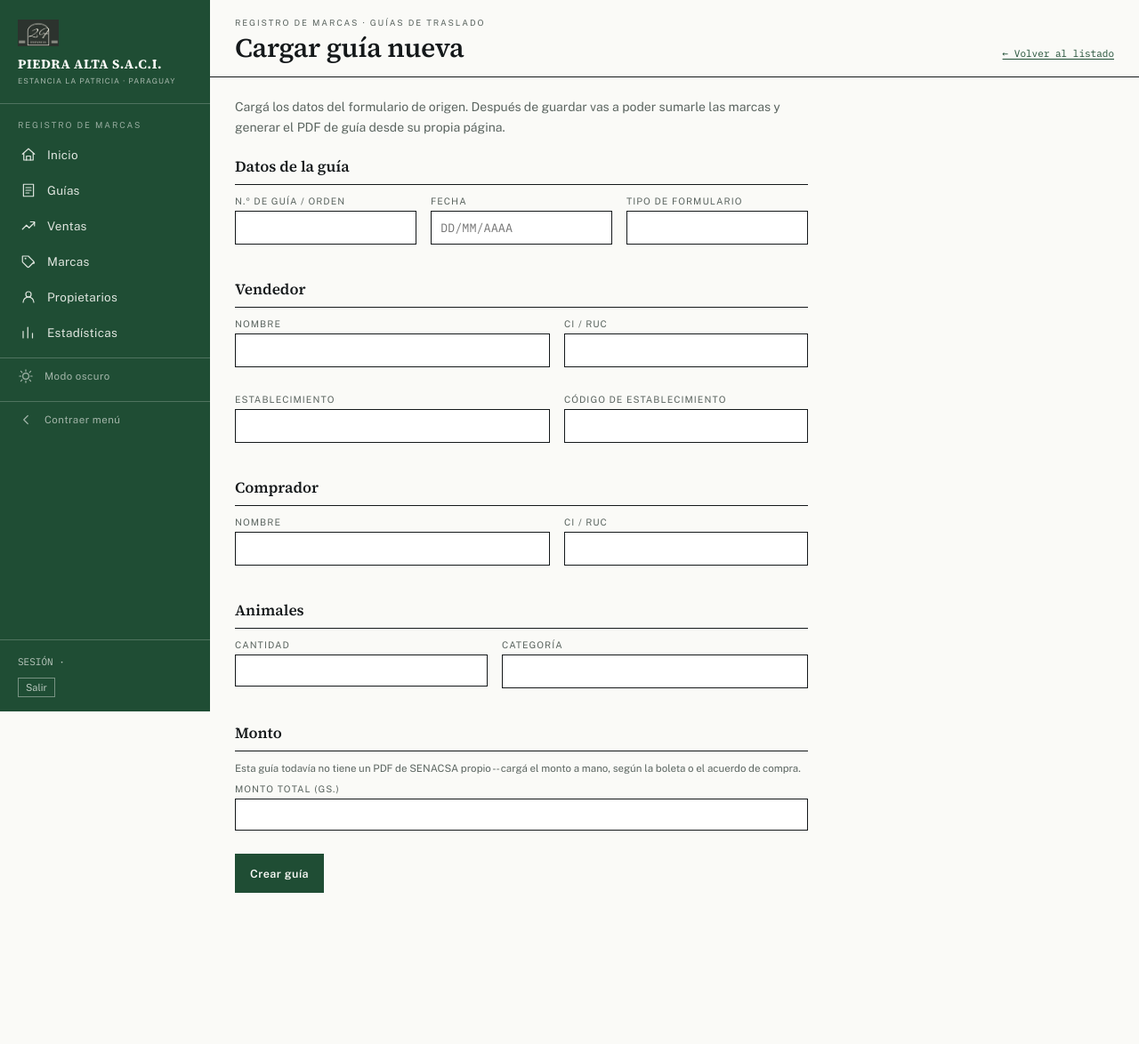
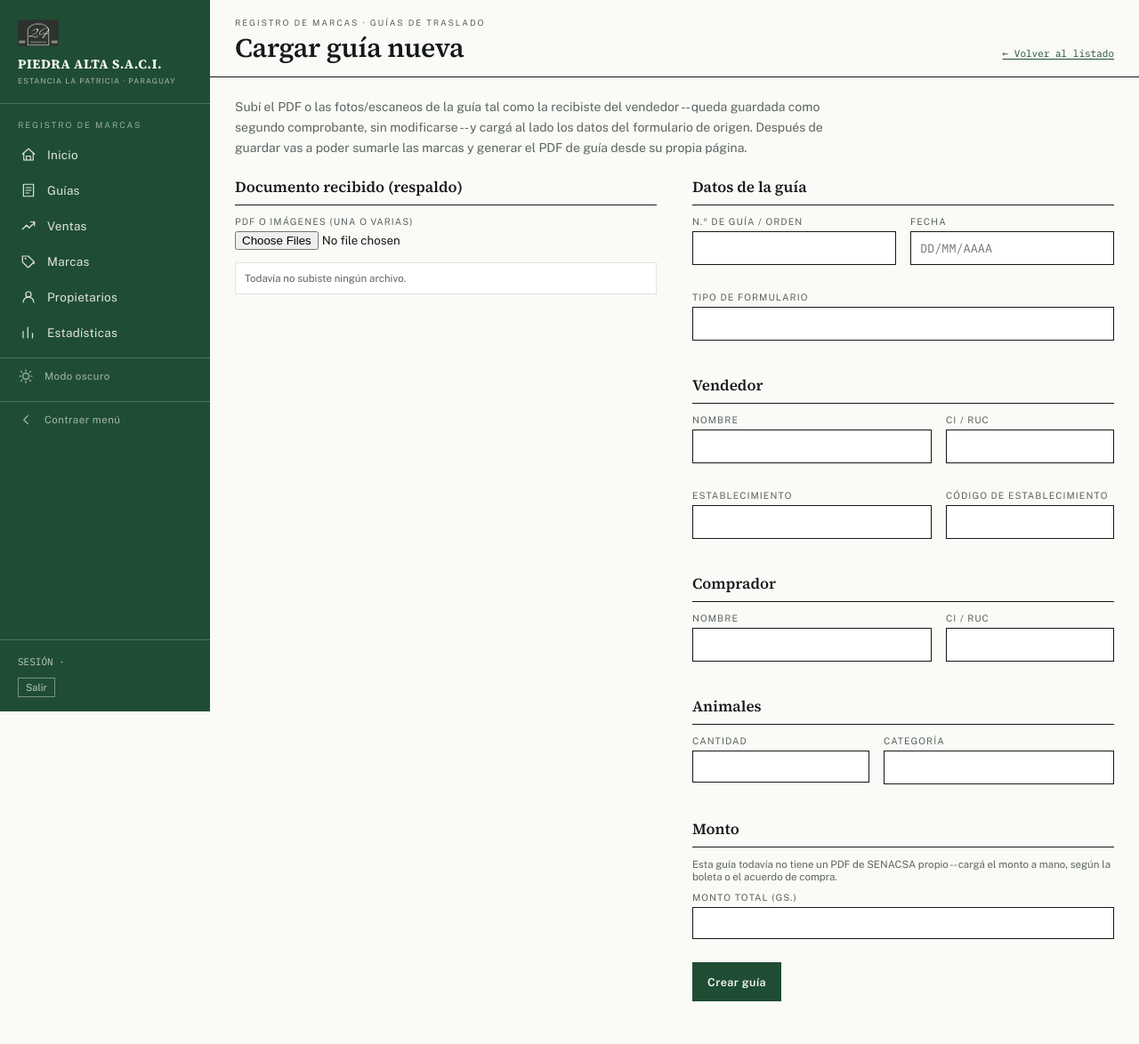
Before and after one commit to RoqueLuis07/piedra_alta_saci, a Flask app: template marcas/servidor/templates/guia_nueva.html in a window 1280 px wide. Shown: the whole page at 89% size. Before the commit the page ends 1004 px from the top, so only its background shows below. Run offline with Flask 3, Linux system fonts and the light colour scheme; the template is opened without the code that fills it, so the values that code supplies are empty; some libraries are stand-ins or nearby versions.

Commit message:
Respaldo del documento recibido al cargar una Compra (Guía)
Las guías de compra que recibimos de otros vendedores llegan en el mismo
formato que las de venta, pero hasta ahora no quedaba ningún archivo
guardado -- sólo los datos tipeados a mano. Se agrega la posibilidad de
subir, al crear la guía, el PDF o las fotos/escaneos del documento tal
como se recibió, como segundo comprobante permanente junto a los datos
cargados.

- "Nueva guía" (sólo para Compra, Venta no cambia) pasa a ser un panel
  dividido: a la izquierda se sube el respaldo con vista previa en vivo
  (en el propio navegador, sin ida y vuelta al servidor), a la derecha se
  cargan los datos de siempre.
- Se puede subir un único PDF (se guarda tal cual) o varias fotos/imágenes
  sueltas (se combinan en un solo PDF de varias páginas, en el orden en
  que se subieron) -- columnas operaciones.respaldo_pdf/respaldo_pdf_nombre
  nuevas, permanentes (a diferencia del borrador de Venta, no se borran).
- La ficha de la guía muestra un link para ver ese documento cuando existe.

Verificado con Postgres real (PDF único y combinación de dos imágenes en
un PDF de 2 páginas) y con Playwright en claro y oscuro. 128 tests de
pytest en verde.

Co-Authored-By: Claude Sonnet 5 <noreply@anthropic.com>
Claude-Session: https://claude.ai/code/session_01P9FUGVVQiaHBDkfKbUfr8i

```diff
--- a/marcas/servidor/app.py
+++ b/marcas/servidor/app.py
@@ -29,6 +29,7 @@ from flask_wtf.csrf import CSRFError
 from openpyxl import Workbook
 from openpyxl.styles import Alignment, Font, PatternFill
 from openpyxl.utils import get_column_letter
+from PIL import Image
 
 import pypdfium2 as pdfium
 
@@ -79,6 +80,7 @@ from marcas.servidor.consultas import (
     ficha_marca,
     guardar_borrador_venta,
     guardar_filtro,
+    guardar_respaldo_operacion,
     historial_cambios_resueltos,
     imagen_marca,
     listar_filtros,
@@ -94,6 +96,7 @@ from marcas.servidor.consultas import (
     obtener_marca_por_id,
     obtener_operacion_por_id,
     obtener_propietario,
+    obtener_respaldo_operacion,
     obtener_usuario_por_email,
     obtener_usuario_por_id,
     ocultar_marca,
@@ -263,6 +266,26 @@ def _previsualizar_estampado(conexion, operacion: dict, marcas_elegidas: list[di
     return {"paginas": paginas_png, "cupo": cupo, "encabezado": encabezado, "error": error}
 
 
+def _preparar_respaldo(archivos) -> tuple[bytes, str]:
+    """Arma el documento de respaldo permanente de una Compra a partir de lo
+    subido en "Nueva guía": si es un único PDF, se guarda tal cual (es el
+    caso de un escaneo ya armado en PDF); si son una o varias imágenes
+    (fotos o páginas escaneadas sueltas), se combinan en un solo PDF de
+    varias páginas, en el orden en que se subieron -- así el respaldo
+    siempre queda como un solo documento, sea cual sea el formato de origen,
+    y se puede ver/descargar igual que cualquier otro PDF de la operación."""
+    if len(archivos) == 1 and (
+        archivos[0].mimetype == "application/pdf" or archivos[0].filename.lower().endswith(".pdf")
+    ):
+        archivo = archivos[0]
+        return archivo.read(), archivo.filename
+
+    imagenes = [Image.open(archivo.stream).convert("RGB") for archivo in archivos]
+    buffer = io.BytesIO()
+    imagenes[0].save(buffer, format="PDF", save_all=True, append_images=imagenes[1:])
+    return buffer.getvalue(), "respaldo.pdf"
+
+
 def crear_app() -> Flask:
     app = Flask(__name__)
     app.secret_key = os.environ.get("FLASK_SECRET_KEY")
@@ -853,6 +876,15 @@ def crear_app() -> Flask:
             operacion_id = crear_operacion(conexion, campos, perfil["id"])
         except Exception as exc:
             return _error_seguro("No se pudo crear la guía.", exc)
+
+        archivos_respaldo = [a for a in request.files.getlist("respaldo") if a and a.filename]
+        if archivos_respaldo:
+            try:
+                contenido, nombre = _preparar_respaldo(archivos_respaldo)
+                guardar_respaldo_operacion(conexion, operacion_id, contenido, nombre)
+            except Exception as exc:
+                print(f"crear_guia: no se pudo guardar el respaldo de {operacion_id}: {exc}")
+
         return redirect(url_for("ver_guia", operacion_id=operacion_id))
 
     @app.post("/ventas/nueva")
@@ -898,6 +930,16 @@ def crear_app() -> Flask:
             cambio_pendiente=cambio_pendiente,
             perfil=perfil_actual(),
         )
+
+    @app.get("/guias/<int:operacion_id>/respaldo.pdf")
+    @requiere_sesion
+    def respaldo_operacion_pdf(operacion_id: int):
+        conexion = conexion_actual()
+        resultado = obtener_respaldo_operacion(conexion, operacion_id)
+        if not resultado:
+            return _registro_no_encontrado("Esta guía no tiene un documento de respaldo cargado.")
+        contenido, nombre = resultado
+        return send_file(io.BytesIO(contenido), download_name=nombre, mimetype="application/pdf")
 
     @app.post("/guias/<int:operacion_id>")
     @requiere_sesion
--- a/marcas/servidor/templates/guia_detalle.html
+++ b/marcas/servidor/templates/guia_detalle.html
@@ -41,6 +41,9 @@
   </div>
   {% if operacion.creado_por_nombre %}
   <div class="sub mono" style="margin-top: 18px;">CARGADA POR {{ operacion.creado_por_nombre|upper }}{% if operacion.creado_en %} · {{ operacion.creado_en|fecha_hora }}{% endif %}</div>
+  {% endif %}
+  {% if operacion.respaldo_pdf %}
+  <div class="sub" style="margin-top: 6px;"><a href="{{ url_for('respaldo_operacion_pdf', operacion_id=operacion.id) }}" target="_blank">Ver documento de respaldo (el que se recibió del vendedor) &rarr;</a></div>
   {% endif %}
 
   <div style="display: flex; gap: 40px; flex-wrap: wrap; margin-top: 20px;" class="buscar-cols">
--- a/marcas/servidor/templates/guia_nueva.html
+++ b/marcas/servidor/templates/guia_nueva.html
@@ -6,33 +6,30 @@
 {% block meta_encabezado %}<a href="{{ url_for('ventas' if modo == 'venta' else 'guias') }}">&larr; Volver al listado</a>{% endblock %}
 
 {% block contenido %}
+{% if modo == 'venta' %}
 <div class="contenido" style="max-width: 700px;">
   <p style="font-size: 14px; line-height: 1.65; color: var(--texto-secundario); margin: 22px 0 0;">
-    {% if modo == 'venta' %}
     Cargá los datos de la venta según el documento de SENACSA. Después de guardar vas a poder subir ese PDF, asignarle las marcas y generar las cuatro copias desde su propia página.
-    {% else %}
-    Cargá los datos del formulario de origen. Después de guardar vas a poder sumarle las marcas y generar el PDF de guía desde su propia página.
-    {% endif %}
   </p>
 
-  <form method="post" action="{{ url_for('crear_venta' if modo == 'venta' else 'crear_guia') }}" style="margin-top: 20px;">
+  <form method="post" action="{{ url_for('crear_venta') }}" style="margin-top: 20px;">
     <input type="hidden" name="csrf_token" value="{{ csrf_token() }}">
-    <h2 class="subtitulo">Datos de la {{ 'venta' if modo == 'venta' else 'guía' }}</h2>
+    <h2 class="subtitulo">Datos de la venta</h2>
     <div style="display: flex; gap: 16px; flex-wrap: wrap;">
       <div class="campo-edicion" style="flex: 1 1 160px;"><label>N.º de guía / orden</label><input type="text" name="numero_guia"></div>
       <div class="campo-edicion" style="flex: 1 1 160px;"><label>Fecha</label><input type="text" name="fecha" placeholder="DD/MM/AAAA"></div>
       <div class="campo-edicion" style="flex: 1 1 160px;"><label>Tipo de formulario</label><input type="text" name="tipo_formulario"></div>
     </div>
 
-    <h2 class="subtitulo" style="margin-top: 24px;">Vendedor{% if modo == 'venta' %} (Piedra Alta){% endif %}</h2>
+    <h2 class="subtitulo" style="margin-top: 24px;">Vendedor (Piedra Alta)</h2>
     <div style="display: flex; gap: 16px; flex-wrap: wrap;">
-      <div class="campo-edicion" style="flex: 1 1 240px;"><label>Nombre</label><input type="text" name="vendedor_nombre" value="{{ 'PIEDRA ALTA S.A. INMOBILIARIA' if modo == 'venta' else '' }}"></div>
-      <div class="campo-edicion" style="flex: 1 1 160px;"><label>CI / RUC</label><input type="text" name="vendedor_documento" value="{{ '80020081' if modo == 'venta' else '' }}"></div>
-      <div class="campo-edicion" style="flex: 1 1 240px;"><label>Establecimiento</label><input type="text" name="vendedor_establecimiento" value="{{ 'LA PATRICIA' if modo == 'venta' else '' }}"></div>
-      <div class="campo-edicion" style="flex: 1 1 160px;"><label>Código de establecimiento</label><input type="text" name="vendedor_establecimiento_codigo" value="{{ '1706020006' if modo == 'venta' else '' }}"></div>
+      <div class="campo-edicion" style="flex: 1 1 240px;"><label>Nombre</label><input type="text" name="vendedor_nombre" value="PIEDRA ALTA S.A. INMOBILIARIA"></div>
+      <div class="campo-edicion" style="flex: 1 1 160px;"><label>CI / RUC</label><input type="text" name="vendedor_documento" value="80020081"></div>
+      <div class="campo-edicion" style="flex: 1 1 240px;"><label>Establecimiento</label><input type="text" name="vendedor_establecimiento" value="LA PATRICIA"></div>
+      <div class="campo-edicion" style="flex: 1 1 160px;"><label>Código de establecimiento</label><input type="text" name="vendedor_establecimiento_codigo" value="1706020006"></div>
     </div>
 
-    <h2 class="subtitulo" style="margin-top: 24px;">Comprador{% if modo == 'venta' %} (tercero){% endif %}</h2>
+    <h2 class="subtitulo" style="margin-top: 24px;">Comprador (tercero)</h2>
     <div style="display: flex; gap: 16px; flex-wrap: wrap;">
       <div class="campo-edicion" style="flex: 1 1 240px;"><label>Nombre</label><input type="text" name="comprador_nombre"></div>
       <div class="campo-edicion" style="flex: 1 1 160px;"><label>CI / RUC</label><input type="text" name="comprador_documento"></div>
@@ -44,15 +41,101 @@
       <div class="campo-edicion" style="flex: 1 1 200px;"><label>Categoría</label><input type="text" name="categoria_animales"></div>
     </div>
 
-    {% if modo != 'venta' %}
+    <button type="submit" class="boton boton-primario" style="margin-top: 12px;">Crear venta</button>
+  </form>
+</div>
+{% else %}
+<div class="contenido">
+  <p style="font-size: 14px; line-height: 1.65; color: var(--texto-secundario); margin: 22px 0 0; max-width: 78ch;">
+    Subí el PDF o las fotos/escaneos de la guía tal como la recibiste del vendedor -- queda guardada como segundo comprobante, sin modificarse -- y cargá al lado los datos del formulario de origen. Después de guardar vas a poder sumarle las marcas y generar el PDF de guía desde su propia página.
+  </p>
+
+  <form method="post" action="{{ url_for('crear_guia') }}" enctype="multipart/form-data" style="margin-top: 20px;">
+    <input type="hidden" name="csrf_token" value="{{ csrf_token() }}">
+    <div style="display: flex; gap: 40px; flex-wrap: wrap;" class="buscar-cols">
+      <div style="flex: 1 1 380px; min-width: 0;">
+        <h2 class="subtitulo">Documento recibido (respaldo)</h2>
+        <div class="campo-edicion">
+          <label>PDF o imágenes (una o varias)</label>
+          <input type="file" name="respaldo" id="campo-respaldo" accept="application/pdf,image/*" multiple>
+        </div>
+        <div id="vp-respaldo" style="border: 1px solid var(--borde-fina); max-height: 70vh; overflow-y: auto; padding: 10px; background: #fff;">
+          <p class="sub" id="vp-respaldo-vacio" style="margin: 0;">Todavía no subiste ningún archivo.</p>
+        </div>
+      </div>
+
+      <div style="flex: 1 1 380px; min-width: 0;">
+        <h2 class="subtitulo">Datos de la guía</h2>
+        <div style="display: flex; gap: 16px; flex-wrap: wrap;">
+          <div class="campo-edicion" style="flex: 1 1 160px;"><label>N.º de guía / orden</label><input type="text" name="numero_guia"></div>
+          <div class="campo-edicion" style="flex: 1 1 160px;"><label>Fecha</label><input type="text" name="fecha" placeholder="DD/MM/AAAA"></div>
+          <div class="campo-edicion" style="flex: 1 1 160px;"><label>Tipo de formulario</label><input type="text" name="tipo_formulario"></div>
+        </div>
+
+        <h2 class="subtitulo" style="margin-top: 24px;">Vendedor</h2>
+        <div style="display: flex; gap: 16px; flex-wrap: wrap;">
+          <div class="campo-edicion" style="flex: 1 1 240px;"><label>Nombre</label><input type="text" name="vendedor_nombre"></div>
+          <div class="campo-edicion" style="flex: 1 1 160px;"><label>CI / RUC</label><input type="text" name="vendedor_documento"></div>
+          <div class="campo-edicion" style="flex: 1 1 240px;"><label>Establecimiento</label><input type="text" name="vendedor_establecimiento"></div>
+          <div class="campo-edicion" style="flex: 1 1 160px;"><label>Código de establecimiento</label><input type="text" name="vendedor_establecimiento_codigo"></div>
+        </div>
+
+        <h2 class="subtitulo" style="margin-top: 24px;">Comprador</h2>
+        <div style="display: flex; gap: 16px; flex-wrap: wrap;">
+          <div class="campo-edicion" style="flex: 1 1 240px;"><label>Nombre</label><input type="text" name="comprador_nombre"></div>
+          <div class="campo-edicion" style="flex: 1 1 160px;"><label>CI / RUC</label><input type="text" name="comprador_documento"></div>
+        </div>
+
+        <h2 class="subtitulo" style="margin-top: 24px;">Animales</h2>
+        <div style="display: flex; gap: 16px; flex-wrap: wrap;">
+          <div class="campo-edicion" style="flex: 1 1 140px;"><label>Cantidad</label><input type="number" name="cantidad_animales"></div>
+          <div class="campo-edicion" style="flex: 1 1 200px;"><label>Categoría</label><input type="text" name="categoria_animales"></div>
+        </div>
+
         <h2 class="subtitulo" style="margin-top: 24px;">Monto</h2>
         <p class="sub" style="margin: 0 0 10px;">Esta guía todavía no tiene un PDF de SENACSA propio -- cargá el monto a mano, según la boleta o el acuerdo de compra.</p>
         <div style="display: flex; gap: 16px; flex-wrap: wrap;">
           <div class="campo-edicion" style="flex: 1 1 200px;"><label>Monto total (Gs.)</label><input type="number" name="monto_total" min="0" step="1"></div>
         </div>
-    {% endif %}
 
-    <button type="submit" class="boton boton-primario" style="margin-top: 12px;">{{ 'Crear venta' if modo == 'venta' else 'Crear guía' }}</button>
+        <button type="submit" class="boton boton-primario" style="margin-top: 12px;">Crear guía</button>
+      </div>
+    </div>
   </form>
 </div>
+<script>
+  (function () {
+    var campo = document.getElementById('campo-respaldo');
+    var contenedor = document.getElementById('vp-respaldo');
+    var vacio = document.getElementById('vp-respaldo-vacio');
+    if (!campo || !contenedor) return;
+    campo.addEventListener('change', function () {
+      contenedor.querySelectorAll('.previa-respaldo-item').forEach(function (nodo) { nodo.remove(); });
+      var archivos = Array.prototype.slice.call(campo.files || []);
+      if (vacio) vacio.style.display = archivos.length ? 'none' : '';
+      archivos.forEach(function (archivo) {
+        var url = URL.createObjectURL(archivo);
+        var item = document.createElement('div');
+        item.className = 'previa-respaldo-item';
+        item.style.marginBottom = '10px';
+        if (archivo.type === 'application/pdf') {
+          var marco = document.createElement('iframe');
+          marco.src = url;
+          marco.style.width = '100%';
+          marco.style.height = '600px';
+          marco.style.border = '1px solid var(--borde-fina)';
+          item.appendChild(marco);
+        } else {
+          var img = document.createElement('img');
+          img.src = url;
+          img.style.width = '100%';
+          img.style.display = 'block';
+          item.appendChild(img);
+        }
+        contenedor.appendChild(item);
+      });
+    });
+  })();
+</script>
+{% endif %}
 {% endblock %}
```
Also changed, not shown: marcas/servidor/consultas.py (+23 -0 lines), marcas/servidor/schema.sql (+9 -0 lines). Lines whose indentation alone changed are shown as unchanged.
